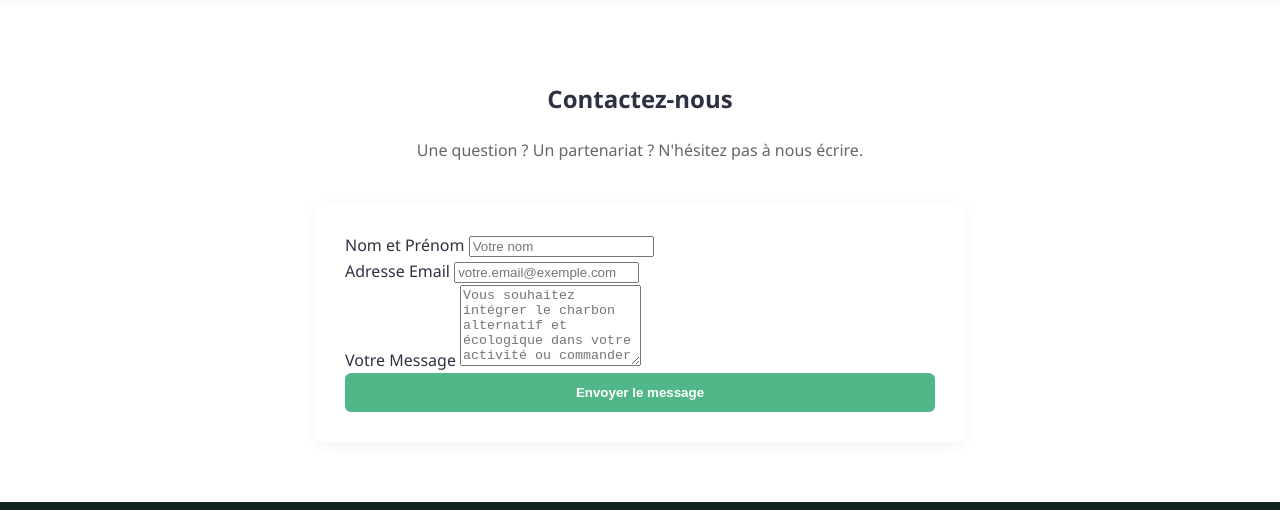
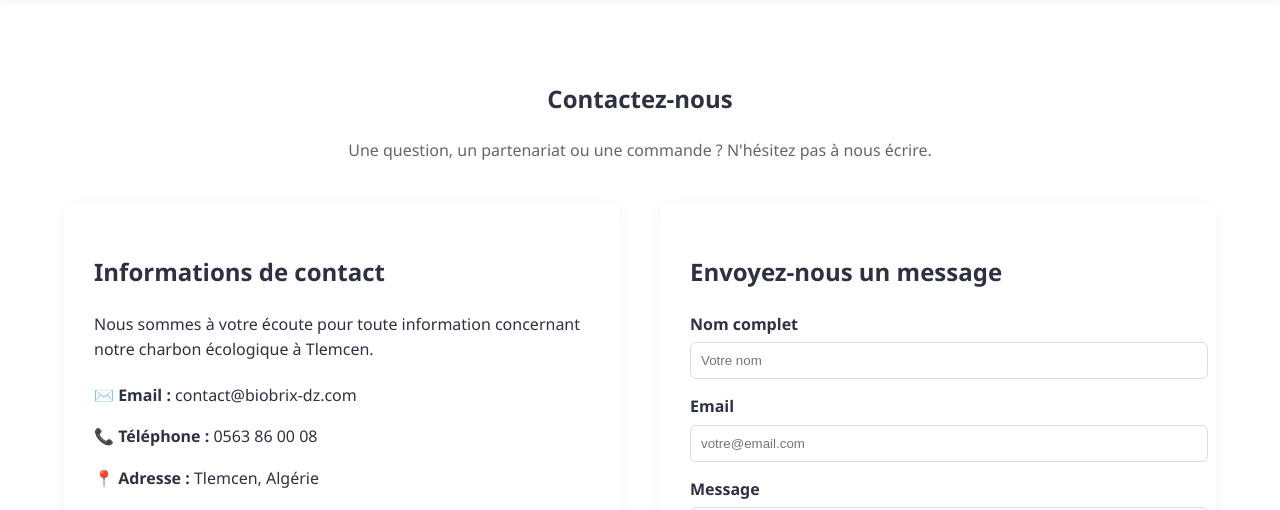
Before and after one commit to ddnya2857-rgb/biobrix-prototype, a plain HTML site: page contact.html in a window 1280 px wide. Shown: the part 72-582 px from the top of the page. Drawn offline with Linux system fonts and the light colour scheme.

Commit message:
Add files via upload

```diff
--- a/contact.html
+++ b/contact.html
@@ -27,25 +27,38 @@
     </header>
 
     <section class="section">
-        <div class="container" style="max-width: 650px;">
+        <div class="container">
             <h1 class="text-center">Contactez-nous</h1>
-            <p class="text-center subtitle">Une question ? Un partenariat ? N'hésitez pas à nous écrire.</p>
+            <p class="text-center subtitle">Une question, un partenariat ou une commande ? N'hésitez pas à nous écrire.</p>
 
-            <form id="contact-form" class="card" style="margin-top: 25px;">
-                <div class="form-group">
-                    <label>Nom et Prénom</label>
-                    <input type="text" required placeholder="Votre nom">
+            <div class="grid-2" style="align-items: flex-start;">
+                <div class="card">
+                    <h2>Informations de contact</h2>
+                    <p style="margin: 20px 0;">Nous sommes à votre écoute pour toute information concernant notre charbon écologique à Tlemcen.</p>
+                    <p><strong>✉️ Email :</strong> contact@biobrix-dz.com</p>
+                    <p><strong>📞 Téléphone :</strong> 0563 86 00 08</p>
+                    <p><strong>📍 Adresse :</strong> Tlemcen, Algérie</p>
                 </div>
-                <div class="form-group">
-                    <label>Adresse Email</label>
-                    <input type="email" required placeholder="votre.email@exemple.com">
+
+                <div class="card">
+                    <h2>Envoyez-nous un message</h2>
+                    <form onsubmit="event.preventDefault(); alert('✅ Message envoyé avec succès ! Nous vous répondrons dans les plus brefs délais.');">
+                        <div style="margin-bottom: 15px;">
+                            <label style="display: block; margin-bottom: 5px; font-weight: 600;">Nom complet</label>
+                            <input type="text" required style="width: 100%; padding: 10px; border: 1px solid #ddd; border-radius: 6px;" placeholder="Votre nom">
+                        </div>
+                        <div style="margin-bottom: 15px;">
+                            <label style="display: block; margin-bottom: 5px; font-weight: 600;">Email</label>
+                            <input type="email" required style="width: 100%; padding: 10px; border: 1px solid #ddd; border-radius: 6px;" placeholder="votre@email.com">
+                        </div>
+                        <div style="margin-bottom: 15px;">
+                            <label style="display: block; margin-bottom: 5px; font-weight: 600;">Message</label>
+                            <textarea rows="4" required style="width: 100%; padding: 10px; border: 1px solid #ddd; border-radius: 6px;" placeholder="Votre message..."></textarea>
+                        </div>
+                        <button type="submit" class="btn btn-primary" style="width: 100%;">Envoyer</button>
+                    </form>
                 </div>
-                <div class="form-group">
-                    <label>Votre Message</label>
-                    <textarea rows="5" required placeholder="Vous souhaitez intégrer le charbon alternatif et écologique dans votre activité ou commander nos produits Biobrix ? Contactez notre équipe dès aujourd'hui pour en savoir plus sur nos solutions durables !"></textarea>
-                </div>
-                <button type="submit" class="btn btn-primary" style="width: 100%;">Envoyer le message</button>
-            </form>
+            </div>
         </div>
     </section>
 
@@ -69,6 +82,7 @@
             <div>
                 <h4>Contact</h4>
                 <p>✉️ contact@biobrix-dz.com</p>
+                <p>📞 0563 86 00 08</p>
                 <p>📍 Tlemcen, Algérie</p>
             </div>
         </div>
```
Also changed, not shown: index.html (+1 -1 lines).
